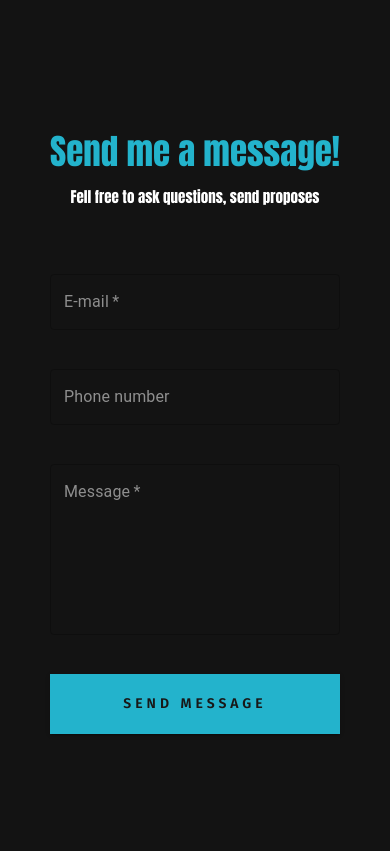
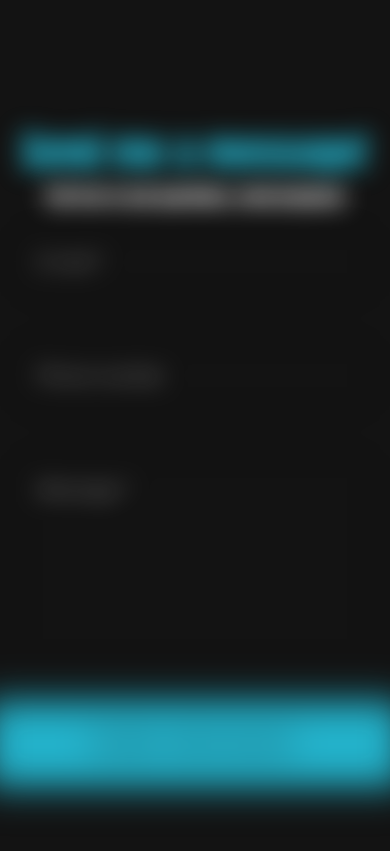
Before and after one commit to MaksMalik/Portfolio, a React (Create React App) app: page / in a window 390 px wide. Shown: the part 2520-3371 px from the top of the page. Built offline with nearby package versions, Linux system fonts and the light colour scheme.

Commit message:
try new animation

```diff
--- a/src/Components/Contact/Contact.css
+++ b/src/Components/Contact/Contact.css
@@ -78,12 +78,18 @@
 
 
 .hide-scale {
-  transform: scale(0);
-  transition-delay: 300ms;
+  transform: scale(1.2);
+  opacity: 1;
+  filter: blur(10px);
+  transition: all 1s;
 }
 
 .show-scale {
+  transition: all 1s;
+  transition-delay: 300ms;
   transform: scale(1);
+  opacity: 1;
+  filter: blur(0px);
 }
 
 .mainPageContact-form {
@@ -168,13 +174,17 @@
     width: calc(100vw - 200px);
   }
 
-  .hide-scale {
-    transform: scale(1);
-    opacity: 0;
-    filter: blur(50px);
+
+  .hide-scale-mobile {
+    transform: scale(1.2);
+    opacity: 1;
+    filter: blur(10px);
+    transition: all 1s;
   }
 
-  .show-scale {
+  .show-scale-mobile {
+    transition: all 1s;
+    transition-delay: 300ms;
     transform: scale(1);
     opacity: 1;
     filter: blur(0px);
--- a/src/Components/Contact/Contact.js
+++ b/src/Components/Contact/Contact.js
@@ -23,11 +23,11 @@
         </div>
         <div>
           <div className='Contact-box-text'>
-            <span>Send me a message!</span>
-            <span>Fell free to ask questions, send proposes</span>
+            <span className='hide-scale hide-scale-mobile'>Send me a message!</span>
+            <span className='hide-scale hide-scale-mobile'>Fell free to ask questions, send proposes</span>
           </div>
           <ThemeProvider theme={blue}>
-            <div className="mainPageContact-form">
+            <div className="mainPageContact-form hide-scale hide-scale-mobile">
               <TextField
                 required
                 id="outlined-required"
@@ -44,7 +44,7 @@
                 multiline
                 rows={6}
               />
-              <Button variant="contained" className="button-send">Send message</Button>
+              <Button variant="contained" className="button-send hide-scale hide-scale-mobile">Send message</Button>
             </div>
           </ThemeProvider>
         </div>
--- a/src/Components/Skills/Skills.js
+++ b/src/Components/Skills/Skills.js
@@ -9,8 +9,16 @@
       entries => {
         entries.forEach(entry => {
           if (entry.isIntersecting) { entry.target.classList.add('showText') }
-/*           else {entry.target.classList.remove('showText')}
- */        })
+          else { entry.target.classList.remove('showText') }
+        })
+      })
+
+    const observerScaleMobile = new IntersectionObserver(
+      entries => {
+        entries.forEach(entry => {
+          if (entry.isIntersecting) { entry.target.classList.add('showText') }
+          else { entry.target.classList.remove('showText') }
+        })
       })
 
     const hiddenElementSkill = document.querySelectorAll('.hiddenText');
@@ -18,13 +26,18 @@
       observer.observe(el)
     })
 
+    const hiddenScaleMobile = document.querySelectorAll('.hide-scale-mobile');
+    hiddenScaleMobile.forEach((el) => {
+      observerScaleMobile.observe(el)
+    })
+
 
     const observerScale = new IntersectionObserver(
       entries => {
         entries.forEach(entry => {
           if (entry.isIntersecting) { entry.target.classList.add('show-scale') }
-/*           else {entry.target.classList.remove('show-scale')}
- */        })
+          else { entry.target.classList.remove('show-scale') }
+        })
       })
 
     const hiddenElementScale = document.querySelectorAll('.hide-scale');
```
